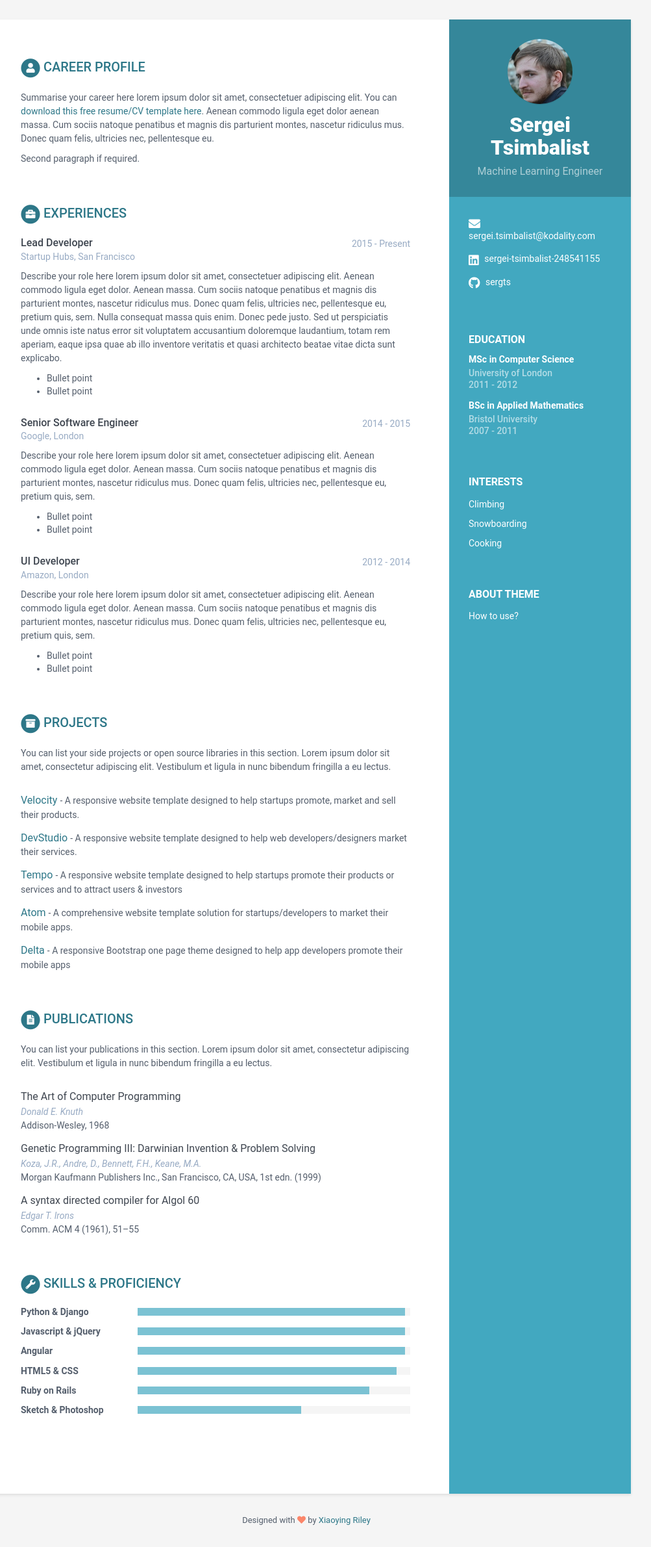
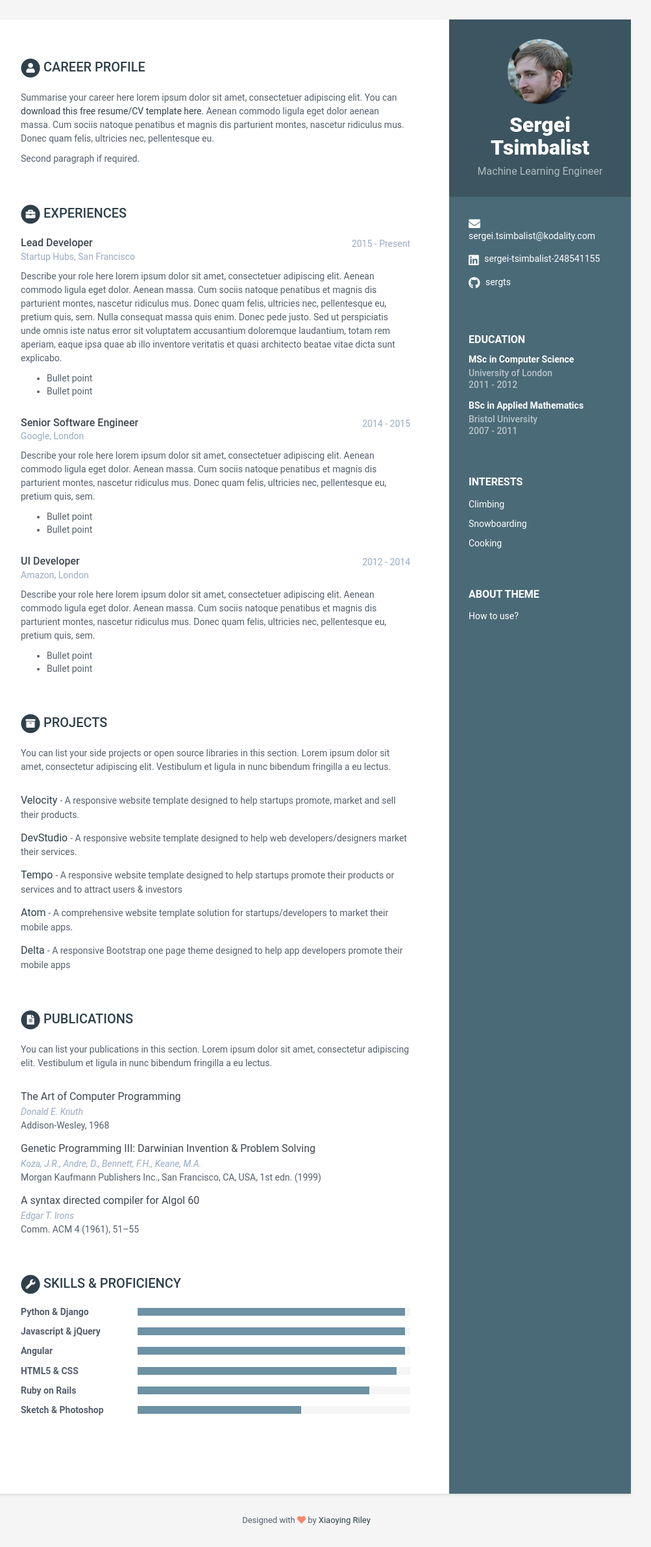
Before and after one commit to sergts/sergts.github.io, a Jekyll site: the page built from index.html, in a window 1280 px wide. Shown: the whole page at 65% size, without its empty margins (168-1171 px from the left). Built offline with Jekyll 4.4.1, drawn with Linux system fonts in a browser that asks for light colours.

Commit message:
Update _config.yml

```diff
--- a/_config.yml
+++ b/_config.yml
@@ -5,10 +5,10 @@ title: My Resume
 url:
 baseurl: '/sergts.github.io' #change it according to your repository name
 # Style will be applied only after restarting the build or serve. Just choose one of the options.
-theme_skin: blue # blue turquoise green berry orange ceramic
+theme_skin: ceramic # blue turquoise green berry orange ceramic
 
 # Tracker
-analytics: UA-83979019-1
+analytics:
 
 # Sass/SCSS
 sass:
```
